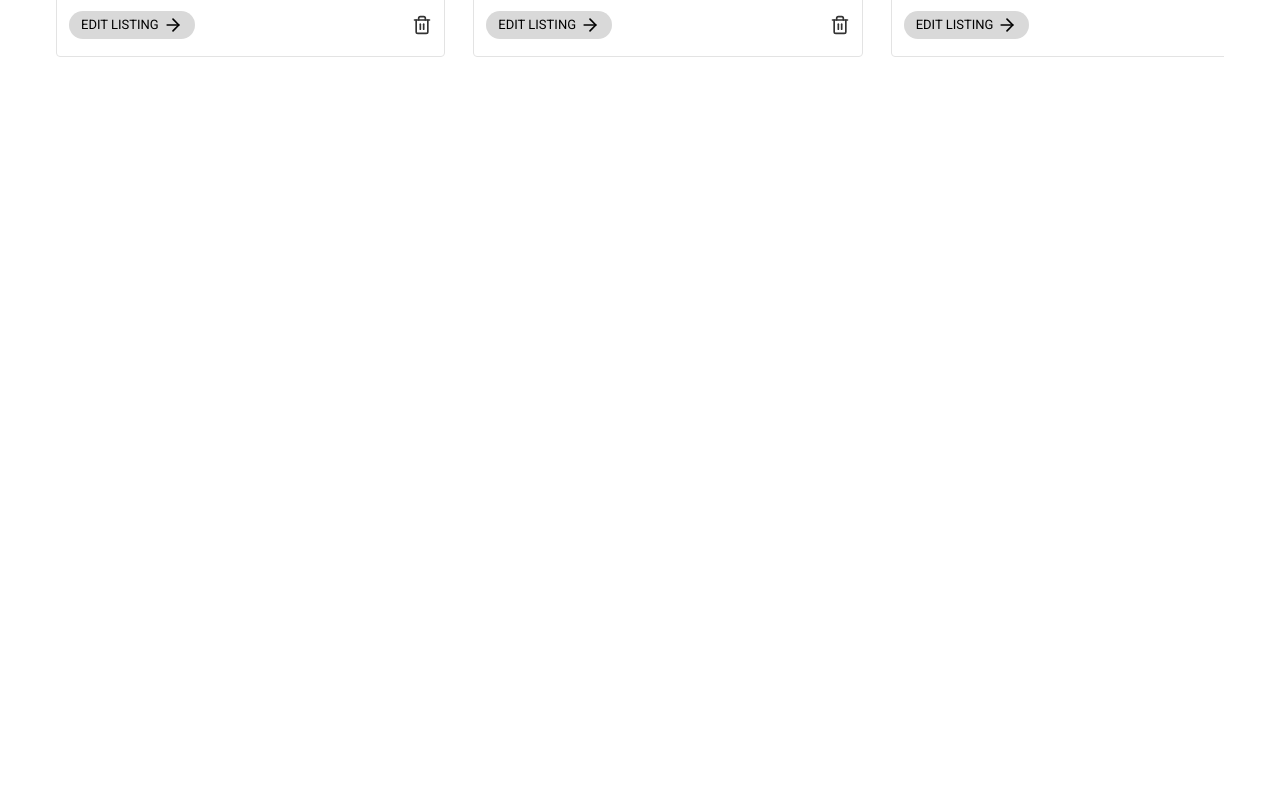
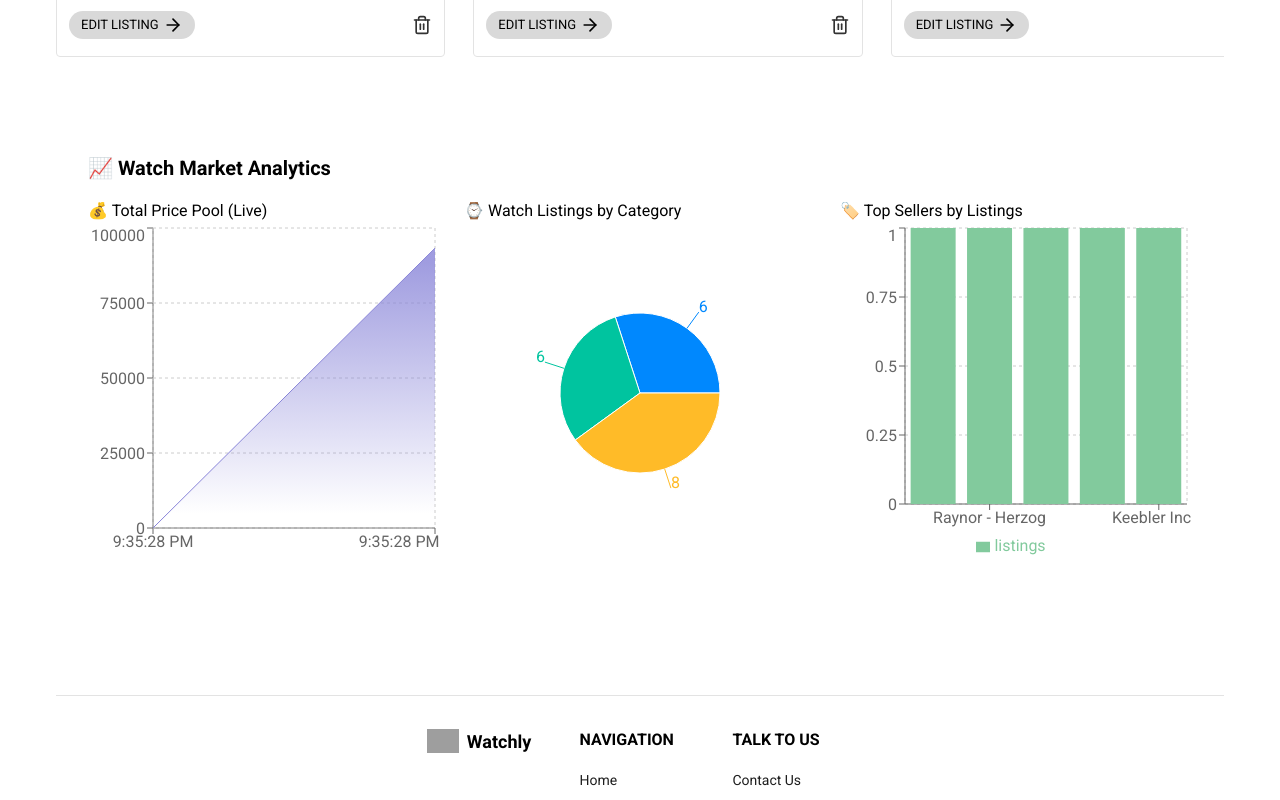
Before and after one commit to LeliucRobert/WatchesApp, a Next.js app in the folder frontend/: page /addEntity in a window 1280 px wide. Shown: the part 1300-2100 px from the top of the page. Before the commit the page ends 1357 px from the top, so only its background shows below. Built offline with nearby package versions, Linux system fonts and the light colour scheme; grey boxes are pictures that could not be loaded.

Commit message:
Added charts

```diff
--- a/frontend/package.json
+++ b/frontend/package.json
@@ -27,6 +27,7 @@
     "next": "15.2.2",
     "react": "^19.0.0",
     "react-dom": "^19.0.0",
+    "recharts": "^2.15.1",
     "tailwind-merge": "^3.0.2",
     "tailwindcss-animate": "^1.0.7"
   },
--- a/frontend/src/app/addEntity/page.jsx
+++ b/frontend/src/app/addEntity/page.jsx
@@ -15,7 +15,8 @@ import * as React from "react";
 import EditForm from "@/components/EditForm";
 import EntityForm from "@/components/EntityForm";
 import WatchCard from "@/components/WatchCard";
-
+import WatchStatsDashboard from "@/components/WatchStatsDashboard";
+import Footer from "@/components/Footer";
 export default function WatchlyUI() {
   const { entities } = useEntities();
   return (
@@ -29,7 +30,10 @@ export default function WatchlyUI() {
         </div>
       </section>
       {/* Active Listings */}
-      <section className='listings'>
+      <section
+        className='listings'
+        style={{ marginBottom: "4rem" }} // adds large spacing after section
+      >
         <h2 className='listings__title'>Active Listings</h2>
         {entities.length > 0 ? (
           <Carousel>
@@ -44,7 +48,7 @@ export default function WatchlyUI() {
                     price={watch.price}
                     images={watch.images}
                     category={watch.category}
-                    condition={watch.condition} // Ensure WatchCard supports this prop
+                    condition={watch.condition}
                   />
                 </CarouselItem>
               ))}
@@ -58,6 +62,12 @@ export default function WatchlyUI() {
           </p>
         )}
       </section>
+
+      <div style={{ marginBottom: "4rem" }}>
+        <WatchStatsDashboard />
+      </div>
+
+      <Footer />
     </div>
   );
 }
--- a/frontend/src/app/explore/page.jsx
+++ b/frontend/src/app/explore/page.jsx
@@ -5,6 +5,7 @@ import Link from "next/link";
 import {
   Search,
   ChevronDown,
+  ChevronUp,
   Heart,
   ShoppingCart,
   ArrowRight,
@@ -19,7 +20,10 @@ import Filter from "@/components/Filter";
 import WatchCard from "@/components/WatchCard";
 import { useEntities } from "@/context/EntityContext";
 import { useState } from "react";
+import WatchStatsDashboard from "@/components/WatchStatsDashboard";
+
 export default function Home() {
+  const [showCharts, setShowCharts] = useState(false); // New state
   const [statisticsEnabled, setStatisticsEnabled] = useState(false);
   const { entities } = useEntities();
   const [filters, setFilters] = useState({
@@ -152,6 +156,36 @@ export default function Home() {
           showStats={statisticsEnabled}
           onToggleStats={() => setStatisticsEnabled((prev) => !prev)}
         />
+        <div
+          style={{
+            display: "flex",
+            justifyContent: "flex-end",
+            margin: "1rem 0",
+          }}
+        >
+          <button
+            onClick={() => setShowCharts((prev) => !prev)}
+            style={{
+              display: "flex",
+              alignItems: "center",
+              gap: "0.3rem",
+              background: "none",
+              border: "none",
+              padding: 0,
+              fontWeight: "normal",
+              fontSize: "0.9rem",
+              color: "#000",
+              cursor: "pointer",
+            }}
+          >
+            More Analysis{" "}
+            {showCharts ? <ChevronUp size={16} /> : <ChevronDown size={16} />}
+          </button>
+        </div>
+
+        {/* 📈 Watch Charts */}
+        {showCharts && <WatchStatsDashboard />}
+
         <hr></hr>
         {/* Products Grid - First Row */}
 
@@ -186,10 +220,9 @@ export default function Home() {
           onPageChange={(page) => setCurrentPage(page)}
         />
       </section>
+      <Footer />
     </div>
     // <Pagination />
     // {/* Footer */}
-    // {/* <Footer /> */}
-    // </div>
   );
 }
--- a/frontend/src/app/page.jsx
+++ b/frontend/src/app/page.jsx
@@ -14,7 +14,7 @@ import {
   Twitter,
 } from "lucide-react";
 import "../styles/main.css";
-
+import Footer from "@/components/Footer";
 export default function Home() {
   return (
     <div className='main'>
@@ -142,6 +142,7 @@ export default function Home() {
           </div>
         </div>
       </section>
+      <Footer />
     </div>
   );
 }
--- /dev/null
+++ b/frontend/src/components/WatchStatsDashboard.jsx
@@ -0,0 +1,153 @@
+/** @format */
+
+"use client";
+
+import React, { useEffect, useState } from "react";
+import { useEntities } from "@/context/EntityContext";
+import {
+  AreaChart,
+  Area,
+  XAxis,
+  YAxis,
+  CartesianGrid,
+  Tooltip,
+  ResponsiveContainer,
+  PieChart,
+  Pie,
+  Cell,
+  BarChart,
+  Bar,
+  Legend,
+} from "recharts";
+
+const COLORS = ["#0088FE", "#00C49F", "#FFBB28", "#FF8042", "#B620E0"];
+
+export default function WatchStatsDashboard() {
+  const { entities } = useEntities();
+  const [priceData, setPriceData] = useState([]);
+  const [categoryData, setCategoryData] = useState([]);
+  const [sellerData, setSellerData] = useState([]);
+
+  // Calculate total price
+  const getTotalPrice = () => {
+    return entities.reduce(
+      (acc, watch) => acc + parseFloat(watch.price || 0),
+      0
+    );
+  };
+
+  // Update chart data in real-time
+  useEffect(() => {
+    const now = new Date();
+    const timestamp = now.toLocaleTimeString();
+    const newTotal = getTotalPrice();
+    setPriceData((prev) => [
+      ...prev.slice(-9),
+      { time: timestamp, value: newTotal },
+    ]);
+
+    // Pie Chart (by category)
+    const categoryMap = {};
+    entities.forEach((watch) => {
+      const category = watch.category || "Unknown";
+      categoryMap[category] = (categoryMap[category] || 0) + 1;
+    });
+    setCategoryData(
+      Object.entries(categoryMap).map(([name, value]) => ({ name, value }))
+    );
+
+    // Bar Chart (by seller)
+    const sellerMap = {};
+    entities.forEach((watch) => {
+      const seller = watch.seller?.name || watch.seller || "Unknown";
+      sellerMap[seller] = (sellerMap[seller] || 0) + 1;
+    });
+    const sortedSellers = Object.entries(sellerMap)
+      .sort((a, b) => b[1] - a[1])
+      .slice(0, 5);
+    setSellerData(
+      sortedSellers.map(([name, listings]) => ({ name, listings }))
+    );
+  }, [entities]);
+
+  return (
+    <div style={{ padding: "2rem" }}>
+      <h2
+        style={{ fontSize: "20px", fontWeight: "bold", marginBottom: "1rem" }}
+      >
+        📈 Watch Market Analytics
+      </h2>
+
+      {/* Flex Row Container */}
+      <div style={{ display: "flex", flexWrap: "wrap", gap: "24px" }}>
+        {/* Area Chart */}
+        <div style={{ flex: 1, minWidth: "300px", height: 400 }}>
+          <h3>💰 Total Price Pool (Live)</h3>
+          <ResponsiveContainer width='100%' height='85%'>
+            <AreaChart data={priceData}>
+              <defs>
+                <linearGradient id='colorPrice' x1='0' y1='0' x2='0' y2='1'>
+                  <stop offset='5%' stopColor='#8884d8' stopOpacity={0.8} />
+                  <stop offset='95%' stopColor='#8884d8' stopOpacity={0} />
+                </linearGradient>
+              </defs>
+              <XAxis dataKey='time' />
+              <YAxis />
+              <CartesianGrid strokeDasharray='3 3' />
+              <Tooltip />
+              <Area
+                type='monotone'
+                dataKey='value'
+                stroke='#8884d8'
+                fillOpacity={1}
+                fill='url(#colorPrice)'
+              />
+            </AreaChart>
+          </ResponsiveContainer>
+        </div>
+
+        {/* Pie Chart */}
+        <div style={{ flex: 1, minWidth: "300px", height: 400 }}>
+          <h3>⌚ Watch Listings by Category</h3>
+          <ResponsiveContainer width='100%' height='85%'>
+            <PieChart>
+              <Pie
+                data={categoryData}
+                dataKey='value'
+                nameKey='name'
+                cx='50%'
+                cy='50%'
+                outerRadius={80}
+                fill='#8884d8'
+                label
+              >
+                {categoryData.map((entry, index) => (
+                  <Cell
+                    key={`cell-${index}`}
+                    fill={COLORS[index % COLORS.length]}
+                  />
+                ))}
+              </Pie>
+              <Tooltip />
+            </PieChart>
+          </ResponsiveContainer>
+        </div>
+
+        {/* Bar Chart */}
+        <div style={{ flex: 1, minWidth: "300px", height: 400 }}>
+          <h3>🏷️ Top Sellers by Listings</h3>
+          <ResponsiveContainer width='100%' height='85%'>
+            <BarChart data={sellerData}>
+              <CartesianGrid strokeDasharray='3 3' />
+              <XAxis dataKey='name' />
+              <YAxis />
+              <Tooltip />
+              <Legend />
+              <Bar dataKey='listings' fill='#82ca9d' />
+            </BarChart>
+          </ResponsiveContainer>
+        </div>
+      </div>
+    </div>
+  );
+}
```
Also changed, not shown: 1 other file (tests, documents, lock files or other folders).
